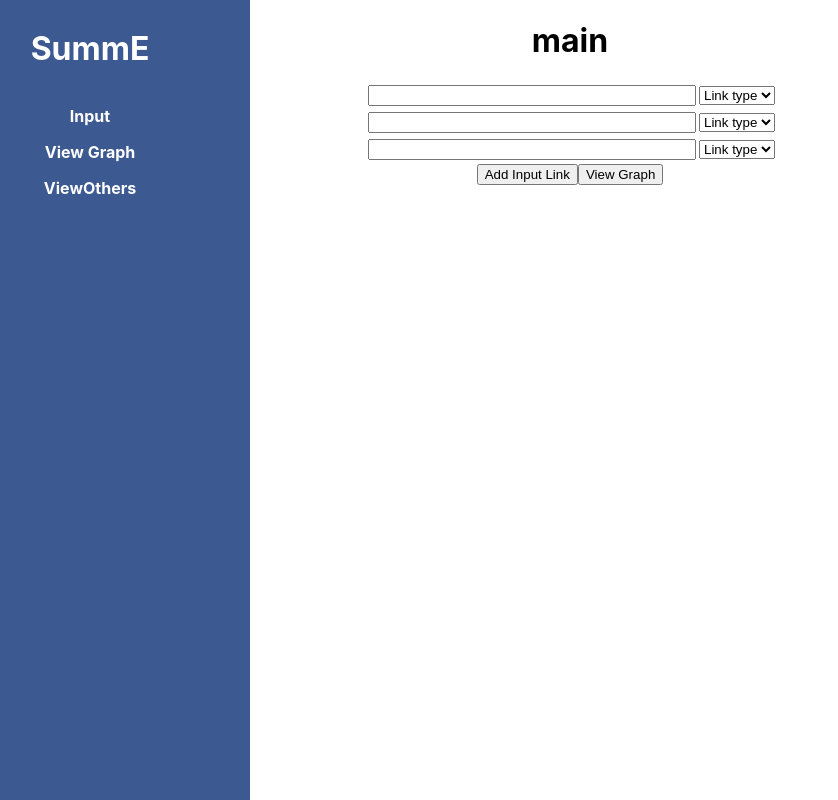
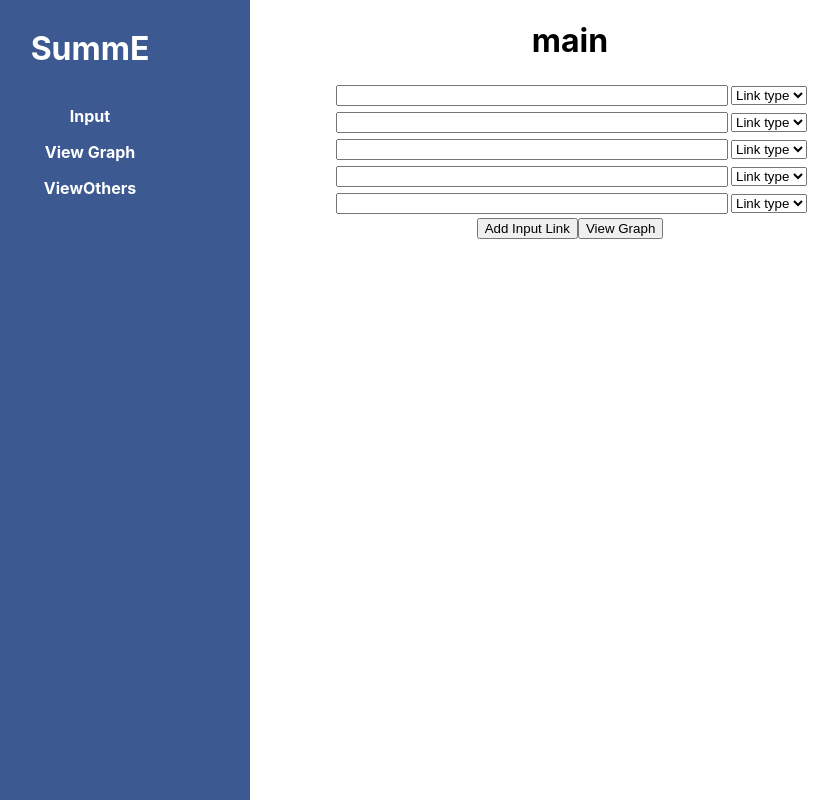
Before and after one commit to SummarizeMe/front-end, a React (Create React App) app in the folder summe/: page / in a window 1280 px wide. Shown: the whole page, without its empty margins (70-908 px from the left). Built offline with nearby package versions, Linux system fonts and the light colour scheme.

Commit message:
chore: input css 변경

```diff
--- a/summe/src/component/InputLink.css
+++ b/summe/src/component/InputLink.css
@@ -1,4 +1,4 @@
 .inputLink {
-  width: 25%;
+  width: 30%;
   margin: 3px;
 }
--- a/summe/src/page/main/Main.jsx
+++ b/summe/src/page/main/Main.jsx
@@ -10,6 +10,8 @@ export default function Main() {
       <InputLink />
       <InputLink />
       <InputLink />
+      <InputLink />
+      <InputLink />
       <AddInputButton />
       <ViewGraphButton />
     </>
```
